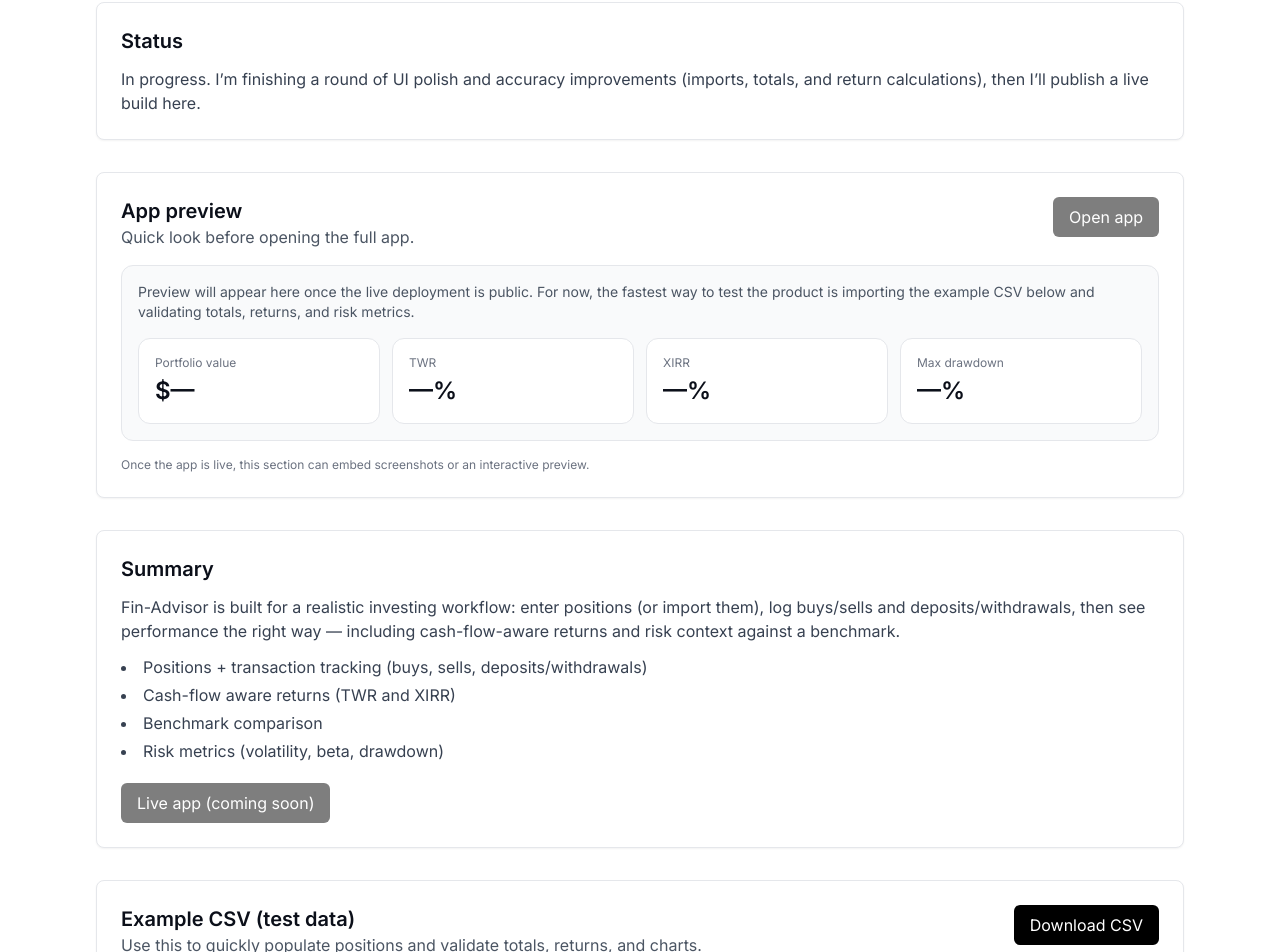
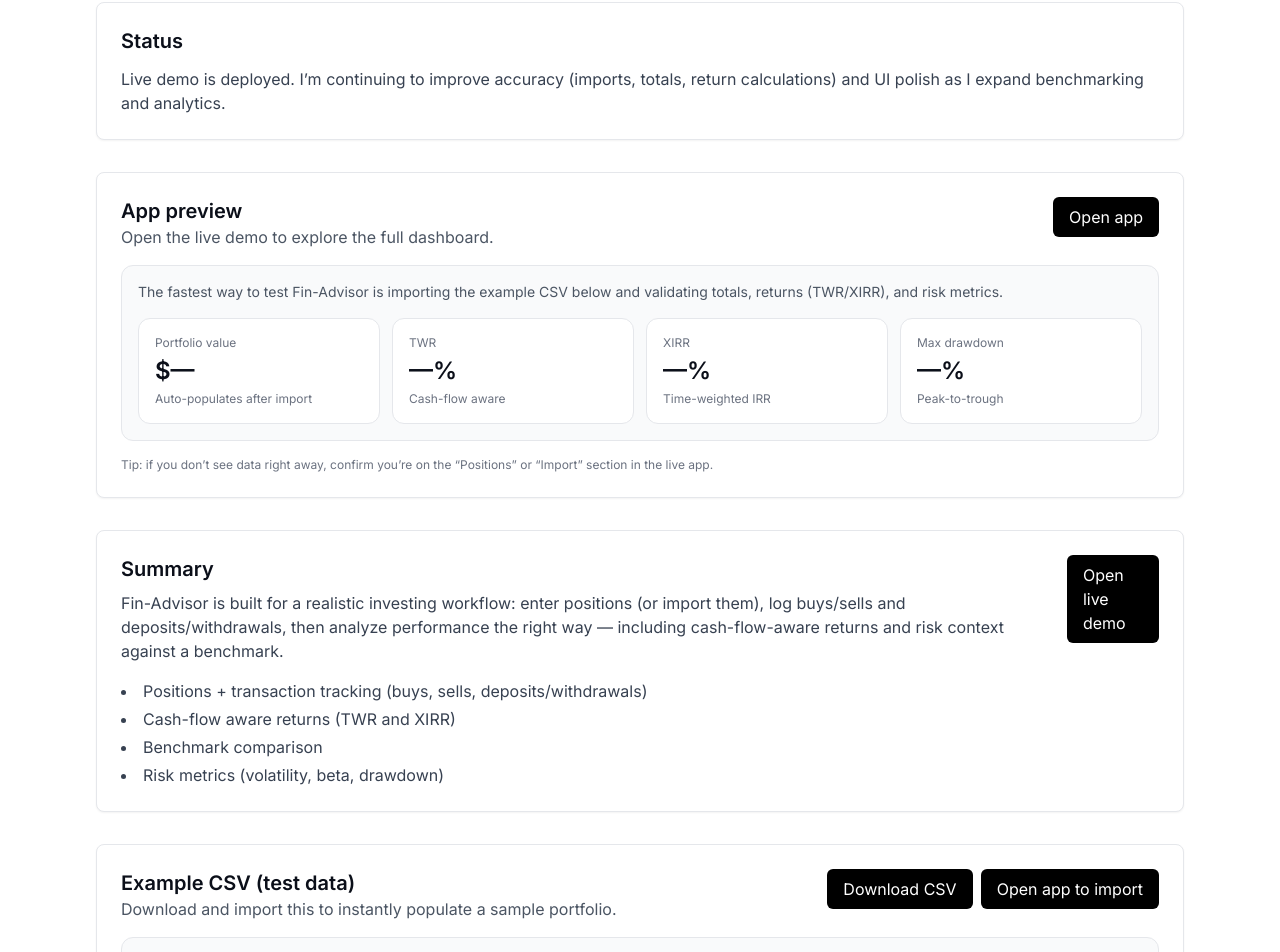
Before and after one commit to owenburke54-bit/portfolio-site, a Next.js app: page /projects/fin-advisor in a window 1280 px wide. Shown: the part 253-1205 px from the top of the page. Built offline with nearby package versions, Linux system fonts and the light colour scheme.

Commit message:
portfolio-site fin-advisor

```diff
--- a/app/projects/fin-advisor/page.tsx
+++ b/app/projects/fin-advisor/page.tsx
@@ -7,6 +7,9 @@ export const metadata: Metadata = {
   description:
     "Personal portfolio tracker with performance analytics, benchmarking, and risk metrics.",
 };
+
+// Standalone live app (separate Vercel project)
+const LIVE_APP_URL = "https://fin-advisor-five.vercel.app";
 
 const EXAMPLE_CSV = `ticker,name,assetClass,accountType,quantity,costBasisPerUnit,purchaseDate,currentPrice
 MMKT-ROTH,Money Market,Money Market,Roth IRA,1,7000,2025-08-13,7100.57
@@ -28,10 +31,13 @@ export default function FinAdvisorPage() {
           subtitle="A portfolio dashboard for positions, transactions, returns (TWR/XIRR), benchmarks, and risk metrics."
         />
 
-        {/* Status pill (keeps HydraIQ-like vibe without breaking PageHeader typing) */}
-        <div>
+        <div className="flex flex-wrap items-center gap-3">
           <span className="inline-flex items-center rounded-full border border-gray-200 bg-gray-50 px-3 py-1 text-sm font-medium text-gray-700">
-            In progress
+            Live demo available
+          </span>
+
+          <span className="text-sm text-gray-500">
+            Educational demo only — not financial advice.
           </span>
         </div>
       </div>
@@ -40,8 +46,8 @@ export default function FinAdvisorPage() {
       <section className="card p-6 space-y-3">
         <h2 className="text-xl font-semibold">Status</h2>
         <p className="text-gray-700">
-          In progress. I’m finishing a round of UI polish and accuracy improvements (imports, totals,
-          and return calculations), then I’ll publish a live build here.
+          Live demo is deployed. I’m continuing to improve accuracy (imports, totals, return calculations)
+          and UI polish as I expand benchmarking and analytics.
         </p>
       </section>
 
@@ -50,55 +56,75 @@ export default function FinAdvisorPage() {
         <div className="flex flex-col gap-3 sm:flex-row sm:items-start sm:justify-between">
           <div>
             <h2 className="text-xl font-semibold">App preview</h2>
-            <p className="text-gray-600">Quick look before opening the full app.</p>
+            <p className="text-gray-600">Open the live demo to explore the full dashboard.</p>
           </div>
 
-          {/* When the live app is ready, replace the href below */}
-          <Link href="#" className="btn pointer-events-none opacity-50" aria-disabled>
+          <Link
+            href={LIVE_APP_URL}
+            className="btn"
+            target="_blank"
+            rel="noopener noreferrer"
+          >
             Open app
           </Link>
         </div>
 
         <div className="rounded-xl border border-gray-200 bg-gray-50 p-4">
           <p className="text-sm text-gray-600">
-            Preview will appear here once the live deployment is public. For now, the fastest way to
-            test the product is importing the example CSV below and validating totals, returns, and
-            risk metrics.
+            The fastest way to test Fin-Advisor is importing the example CSV below and validating totals,
+            returns (TWR/XIRR), and risk metrics.
           </p>
 
           <div className="mt-4 grid gap-3 sm:grid-cols-2 lg:grid-cols-4">
             <div className="rounded-xl border border-gray-200 bg-white p-4">
               <div className="text-xs text-gray-500">Portfolio value</div>
               <div className="mt-1 text-2xl font-semibold">$—</div>
+              <div className="mt-1 text-xs text-gray-500">Auto-populates after import</div>
             </div>
             <div className="rounded-xl border border-gray-200 bg-white p-4">
               <div className="text-xs text-gray-500">TWR</div>
               <div className="mt-1 text-2xl font-semibold">—%</div>
+              <div className="mt-1 text-xs text-gray-500">Cash-flow aware</div>
             </div>
             <div className="rounded-xl border border-gray-200 bg-white p-4">
               <div className="text-xs text-gray-500">XIRR</div>
               <div className="mt-1 text-2xl font-semibold">—%</div>
+              <div className="mt-1 text-xs text-gray-500">Time-weighted IRR</div>
             </div>
             <div className="rounded-xl border border-gray-200 bg-white p-4">
               <div className="text-xs text-gray-500">Max drawdown</div>
               <div className="mt-1 text-2xl font-semibold">—%</div>
+              <div className="mt-1 text-xs text-gray-500">Peak-to-trough</div>
             </div>
           </div>
         </div>
 
         <p className="text-xs text-gray-500">
-          Once the app is live, this section can embed screenshots or an interactive preview.
+          Tip: if you don’t see data right away, confirm you’re on the “Positions” or “Import” section in the live app.
         </p>
       </section>
 
       {/* Summary */}
-      <section className="card p-6 space-y-3">
-        <h2 className="text-xl font-semibold">Summary</h2>
-        <p className="text-gray-700">
-          Fin-Advisor is built for a realistic investing workflow: enter positions (or import them),
-          log buys/sells and deposits/withdrawals, then see performance the right way — including
-          cash-flow-aware returns and risk context against a benchmark.
-        </p>
+      <section className="card p-6 space-y-4">
+        <div className="flex flex-col gap-3 sm:flex-row sm:items-start sm:justify-between">
+          <div className="space-y-2">
+            <h2 className="text-xl font-semibold">Summary</h2>
+            <p className="text-gray-700">
+              Fin-Advisor is built for a realistic investing workflow: enter positions (or import them),
+              log buys/sells and deposits/withdrawals, then analyze performance the right way — including
+              cash-flow-aware returns and risk context against a benchmark.
+            </p>
+          </div>
+
+          <Link
+            href={LIVE_APP_URL}
+            className="btn"
+            target="_blank"
+            rel="noopener noreferrer"
+          >
+            Open live demo
+          </Link>
+        </div>
 
         <ul className="list-disc list-inside text-gray-700 space-y-1">
           <li>Positions + transaction tracking (buys, sells, deposits/withdrawals)</li>
@@ -106,13 +132,6 @@ export default function FinAdvisorPage() {
           <li>Benchmark comparison</li>
           <li>Risk metrics (volatility, beta, drawdown)</li>
         </ul>
-
-        {/* When the live app is ready, replace the href below */}
-        <div className="pt-2">
-          <Link href="#" className="btn pointer-events-none opacity-50" aria-disabled>
-            Live app (coming soon)
-          </Link>
-        </div>
       </section>
 
       {/* Example CSV */}
@@ -121,24 +140,31 @@ export default function FinAdvisorPage() {
           <div>
             <h2 className="text-xl font-semibold">Example CSV (test data)</h2>
             <p className="text-gray-600">
-              Use this to quickly populate positions and validate totals, returns, and charts.
+              Download and import this to instantly populate a sample portfolio.
             </p>
           </div>
 
-          {/* Download expects you to add /public/fin-advisor-example.csv */}
           <div className="flex flex-wrap gap-2">
             <Link href="/fin-advisor-example.csv" className="btn" download>
               Download CSV
+            </Link>
+            <Link
+              href={LIVE_APP_URL}
+              className="btn"
+              target="_blank"
+              rel="noopener noreferrer"
+            >
+              Open app to import
             </Link>
           </div>
         </div>
 
         <div className="rounded-xl border border-gray-200 bg-gray-50 p-4 space-y-3">
           <p className="text-sm text-gray-700">
-            <span className="font-semibold">How to use it:</span> download the file, then in Fin-Advisor
-            use your <span className="font-semibold">Import CSV</span> flow on the Positions screen.
-            This dataset includes money market placeholders, index funds, equities, and crypto so you
-            can sanity-check calculations across asset types.
+            <span className="font-semibold">How to use it:</span> download the file, open Fin-Advisor,
+            then use the <span className="font-semibold">Import CSV</span> flow. This dataset includes
+            money market placeholders, index funds, equities, and crypto so you can sanity-check
+            calculations across asset types.
           </p>
 
           <div className="rounded-lg border border-gray-200 bg-white overflow-hidden">
```
